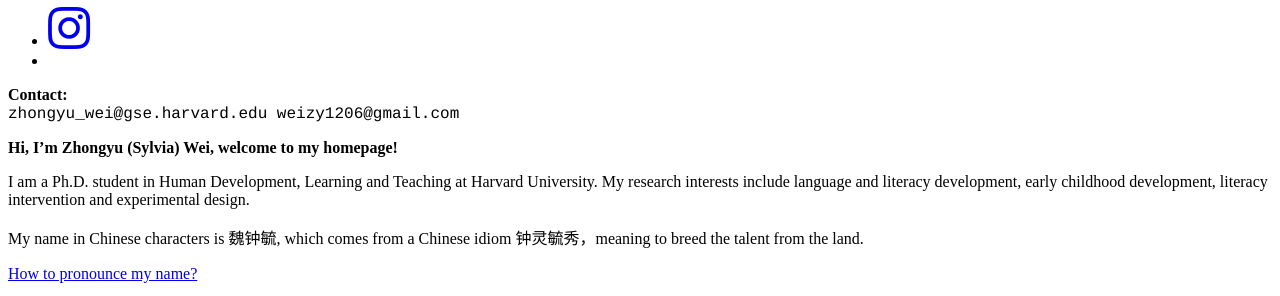
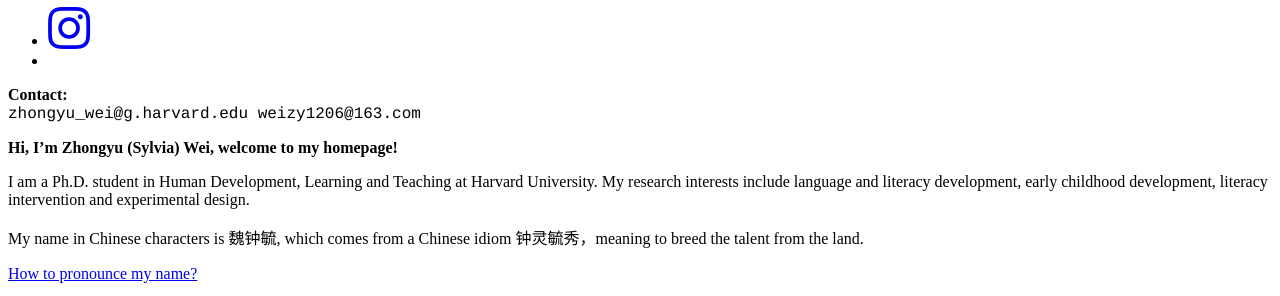
Before and after one commit to Sylviawzy/Sylviawzy.github.io, a Jekyll site: the page built from index.md, in a window 1280 px wide. Shown: the part 1138-1434 px from the top of the page. Built offline with Jekyll 4.4.1, drawn with Linux system fonts in a browser that asks for light colours; our own code applies the rules of GitHub Pages for plain Markdown files; a style sheet for code colours, icons or effects is not loaded.

Commit message:
Update default.html

```diff
--- a/_layouts/default.html
+++ b/_layouts/default.html
@@ -38,7 +38,7 @@
           <li><a href="https://scholar.google.com/citations?user=zJEvA3kAAAAJ&hl=en"><i class="ai ai-google-scholar-square ai-3x"></i></a></li>
         </ul>
 
-        <p class="view"><strong>Contact:</strong><br /><font face = "courier"> zhongyu_wei@gse.harvard.edu weizy1206@gmail.com</font></p>
+        <p class="view"><strong>Contact:</strong><br /><font face = "courier"> zhongyu_wei@g.harvard.edu weizy1206@163.com</font></p>
         {% endif %}
 
         {% if site.show_downloads %}
```
